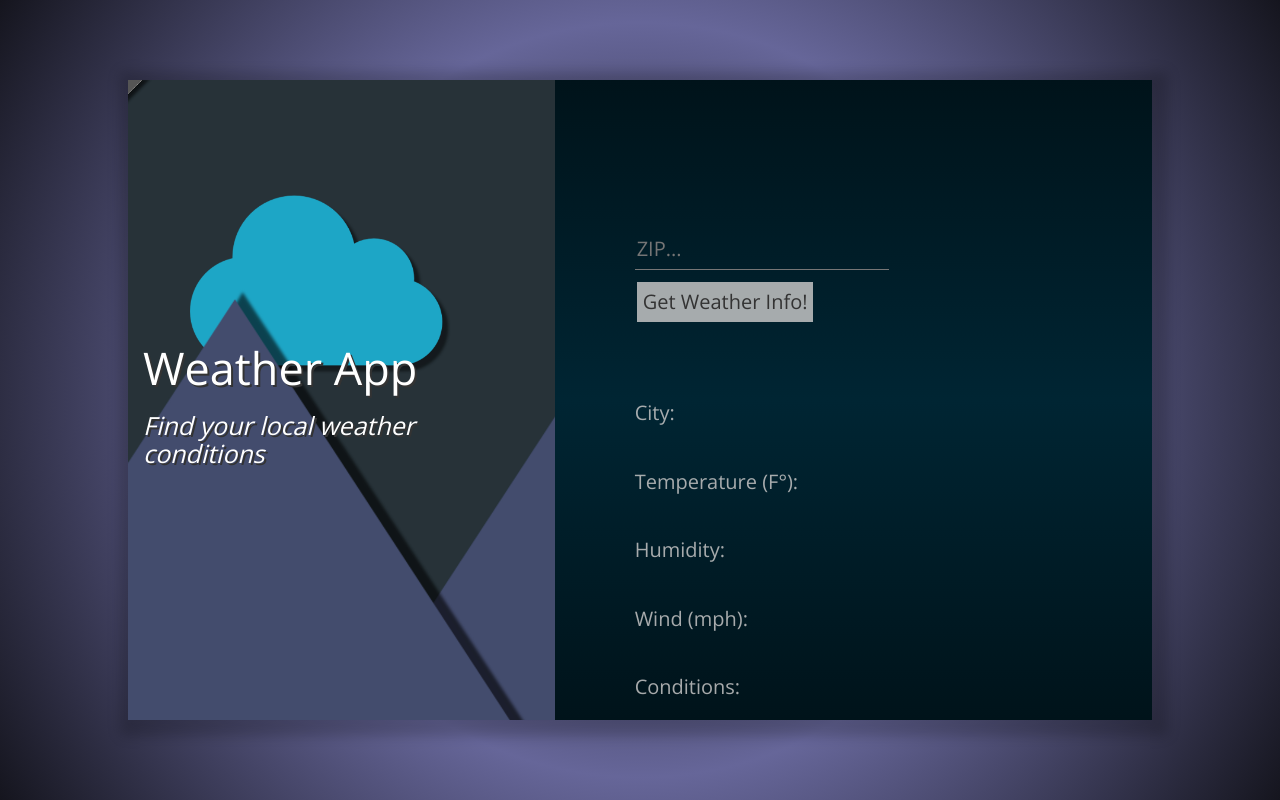
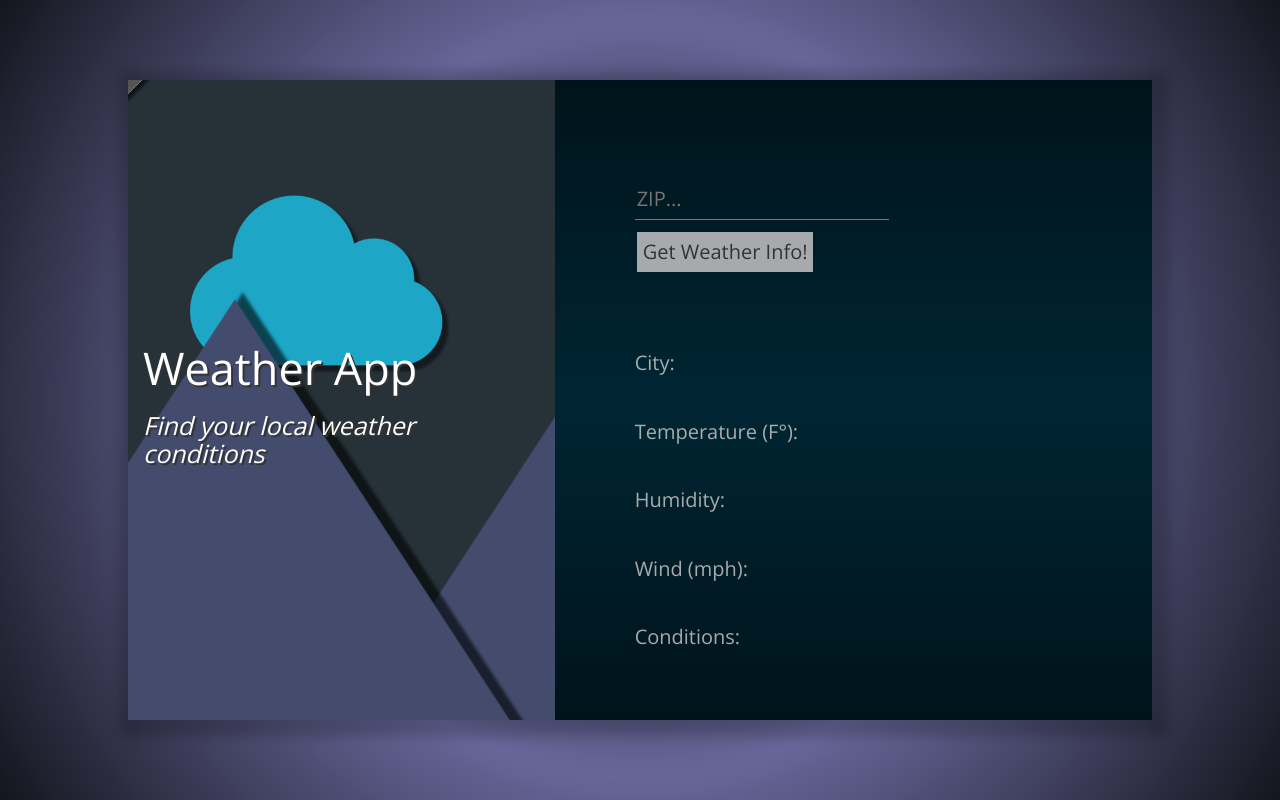
Before and after one commit to mehrabha/WeatherApp, a React (Create React App) app: page / in a window 1280 px wide. Built offline with nearby package versions, Linux system fonts and the light colour scheme.

Commit message:
small change

```diff
--- a/src/App.css
+++ b/src/App.css
@@ -51,7 +51,7 @@
 	background-position: center center;
 	background-size: cover;
 	height: 100%;
-	padding: 150px 75px;
+	padding: 100px 75px;
 }
 
 input[type="text"] {
```
Also changed, not shown: 1 other file (tests, documents, lock files or other folders).
